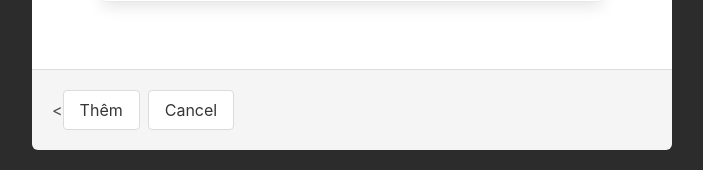
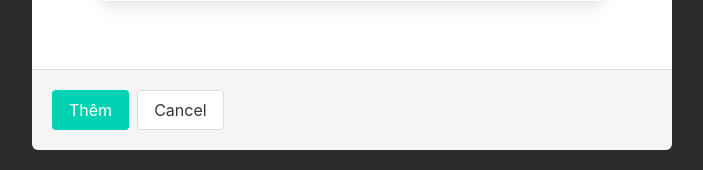
Before and after one commit to vanvu-git/Web-2, a PHP site: the page made by admin.php in a window 1280 px wide, after a click on "Thêm". Shown: the part 808-978 px from the top of the page, without its empty margins (288-991 px from the left). Run offline with PHP 8.4, Linux system fonts and the light colour scheme; data that the repository does not hold is empty.

Commit message:
change all.php

```diff
--- a/all.php
+++ b/all.php
@@ -75,7 +75,7 @@
 
               </section>
               <footer class="modal-card-foot">
-              <<input type="submit" class="button" name="submit" value="Thêm">
+              <input class="button is-primary" type="submit" class="button" name="submit" value="Thêm">
               <button class="button" onclick="myFunction('<?php echo $row['id'];?>')">Cancel</button>
               </footer>
               </form>
```
